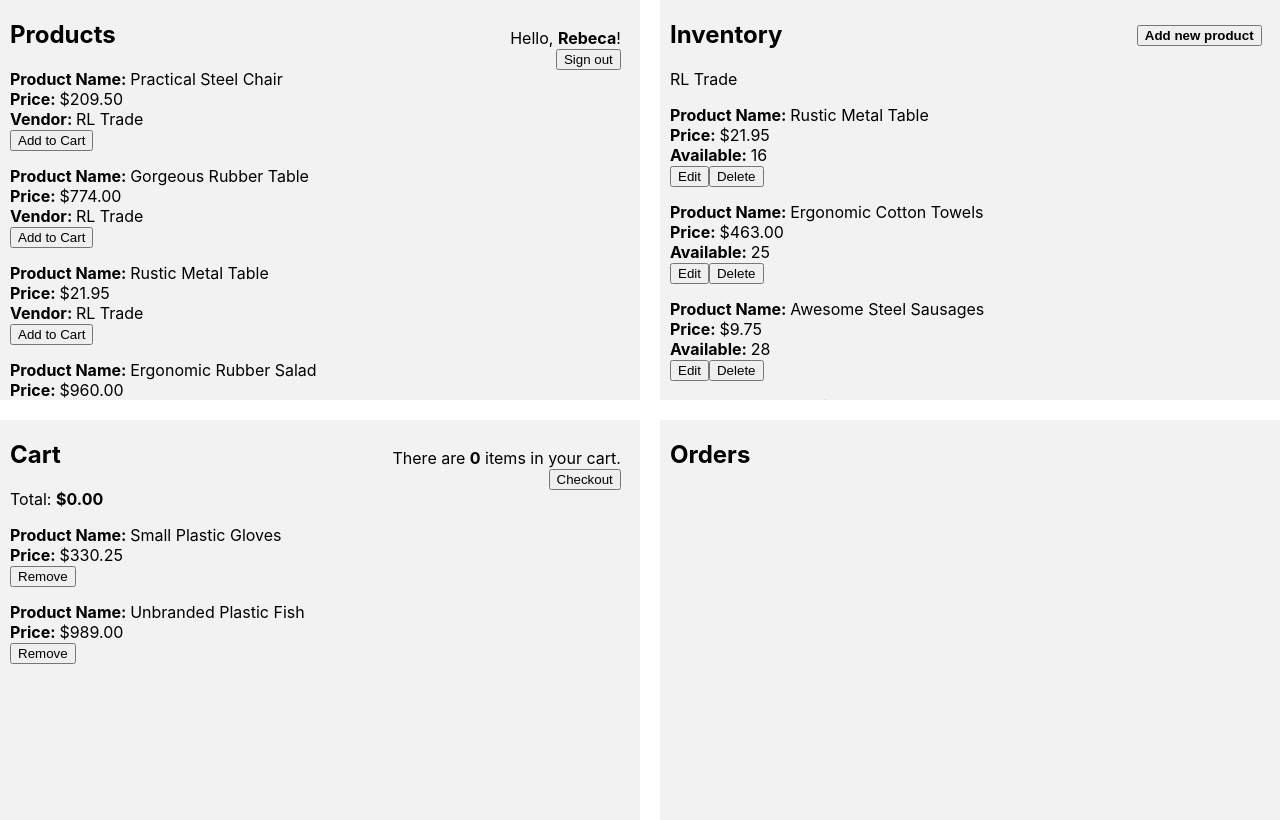
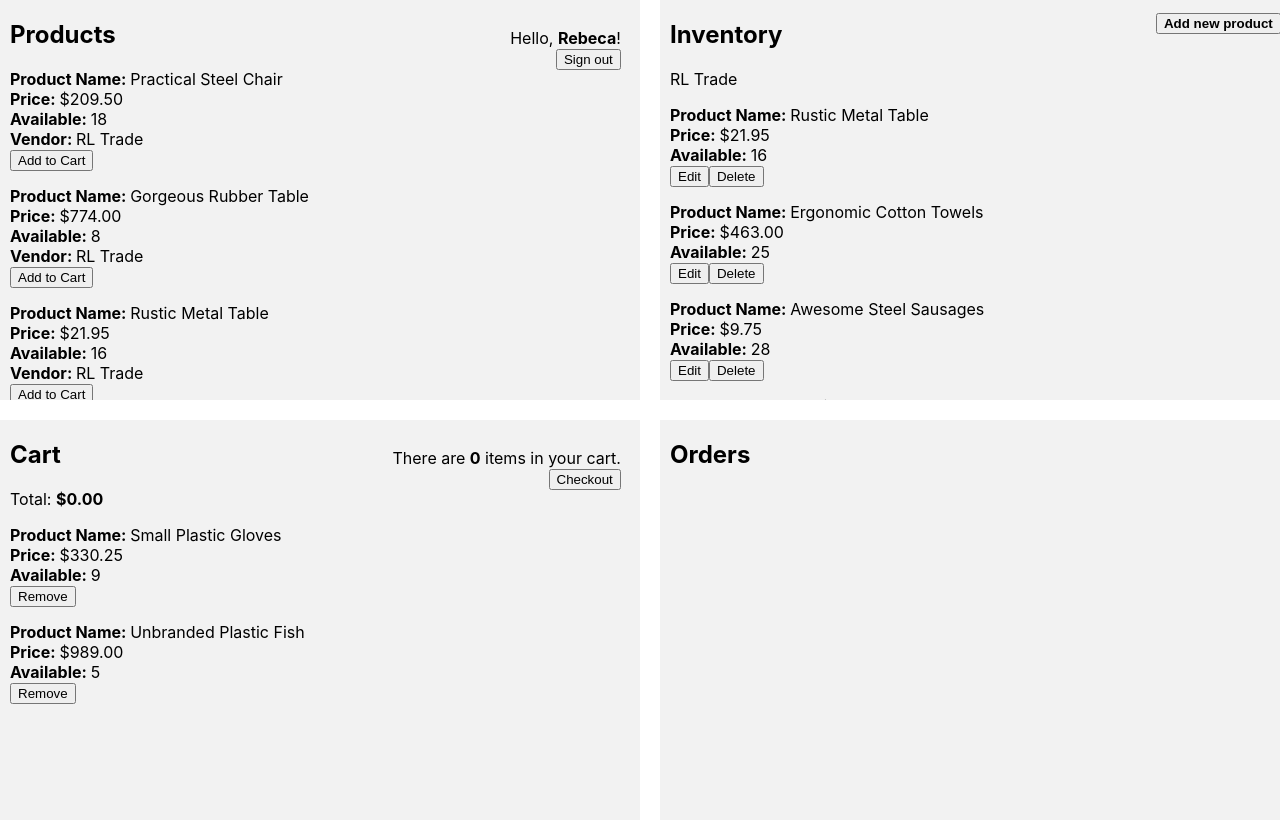
Before and after one commit to KeelerBe/redux-cart, a React (Create React App) app: page / in a window 1280 px wide. Built offline with nearby package versions, Linux system fonts and the light colour scheme.

Commit message:
Refactor Inventory

```diff
--- a/src/components/CartComponents.js
+++ /dev/null
@@ -1,16 +0,0 @@
-import React from 'react'
-
-export const renderTotal = (total) => (
-	<p>
-		Total: <b>{total || '$0.00'}</b>
-	</p>
-)
-
-export const renderCartSummary = (numOfItems) => (
-	<section>
-		<p>
-			There are <b>{numOfItems || 0}</b> items in your cart.
-		</p>
-		<button>Checkout</button>
-	</section>
-)
--- a/src/components/Inventory.js
+++ /dev/null
@@ -1,37 +0,0 @@
-import React, { Component } from 'react'
-import PropTypes from 'prop-types'
-import ProductFormModal from './ProductFormModal'
-
-class Inventory extends Component {
-	state = { showModal: false }
-
-	toggleModal = () => {
-		this.setState({ showModal: !this.state.showModal })
-	}
-
-	render() {
-		const { vendorName, children } = this.props
-		return (
-			<div id="inventory">
-				<h2>Inventory</h2>
-				<p>{vendorName}</p>
-				<section>
-					<button onClick={this.toggleModal}>
-						<b>Add new product</b>
-					</button>
-					{this.state.showModal && (
-						<ProductFormModal onCancelClick={this.toggleModal} />
-					)}
-				</section>
-				{children}
-			</div>
-		)
-	}
-}
-
-Inventory.propTypes = {
-	children: PropTypes.node,
-	vendorName: PropTypes.string.isRequired
-}
-
-export default Inventory
--- a/src/components/InventoryItem.js
+++ /dev/null
@@ -1,27 +0,0 @@
-import React from 'react'
-import PropTypes from 'prop-types'
-import Product from './Product'
-
-const InventoryItem = ({ product }) => (
-	<div>
-		<Product
-			productName={product.productName}
-			price={product.price}
-			available={product.available}
-		/>
-		<div>
-			<button>Edit</button>
-			<button>Delete</button>
-		</div>
-	</div>
-)
-
-InventoryItem.propTypes = {
-	product: PropTypes.shape({
-		productName: PropTypes.string.isRequired,
-		price: PropTypes.number.isRequired,
-		available: PropTypes.number.isRequired
-	})
-}
-
-export default InventoryItem
--- a/src/components/ProductComponents.js
+++ /dev/null
@@ -1,10 +0,0 @@
-import React from 'react'
-
-export const renderGreeting = (userName) => (
-	<section>
-		<p>
-			Hello, <b>{userName || 'user'}</b>!
-		</p>
-		<button>{userName ? 'Sign out' : 'Sign in'}</button>
-	</section>
-)
--- a/src/components/ProductItem.js
+++ b/src/components/ProductItem.js
@@ -9,13 +9,13 @@ const ProductItem = ({ product, actions }) => (
 			price={product.price}
 			vendorName={product.vendorName}
 			quantity={product.quantity}
+			available={product.available}
 		/>
 		{actions.map((action) => (
 			<button key={action.label} onClick={action.onClick}>
 				{action.label}
 			</button>
 		))}
-		{/* {console.log(actions.map((action) => action.label))} */}
 	</div>
 )
 
--- /dev/null
+++ b/src/components/Sections.js
@@ -0,0 +1,43 @@
+import React from 'react'
+import ProductFormModal from './ProductFormModal'
+
+export const renderGreeting = (userName) => (
+	<section>
+		<p>
+			Hello, <b>{userName || 'user'}</b>!
+		</p>
+		<button>{userName ? 'Sign out' : 'Sign in'}</button>
+	</section>
+)
+
+export const renderCartSummary = (numOfItems) => (
+	<section>
+		<p>
+			There are <b>{numOfItems || 0}</b> items in your cart.
+		</p>
+		<button>Checkout</button>
+	</section>
+)
+
+class AddNewProductButton extends React.Component {
+  state = { showModal: false }
+
+	toggleModal = () => {
+		this.setState({ showModal: !this.state.showModal })
+  }
+
+  render() {
+    return (
+      <section>
+        <button onClick={this.toggleModal}>
+          <b>Add new product</b>
+        </button>
+        {this.state.showModal && (
+          <ProductFormModal onCancelClick={this.toggleModal} />
+        )}
+      </section>
+    )
+  }
+}
+
+export const renderButton = () => <AddNewProductButton/>
--- /dev/null
+++ b/src/components/Subheadings.js
@@ -0,0 +1,9 @@
+import React from 'react'
+
+export const renderTotal = (total) => (
+	<p>
+		Total: <b>{total || '$0.00'}</b>
+	</p>
+)
+
+export const renderCompanyName = (vendorName) => <p>{vendorName}</p>
--- a/src/containers/CartContainer.js
+++ b/src/containers/CartContainer.js
@@ -1,6 +1,7 @@
 import React from 'react'
 import PropTypes from 'prop-types'
-import { renderCartSummary, renderTotal } from '../components/CartComponents'
+import { renderCartSummary } from '../components/Sections'
+import { renderTotal } from '../components/Subheadings'
 import ProductsList from '../components/ProductsList'
 import ProductItem from '../components/ProductItem'
 
--- a/src/containers/InventoryContainer.js
+++ b/src/containers/InventoryContainer.js
@@ -1,14 +1,22 @@
 import React from 'react'
 import PropTypes from 'prop-types'
-import Inventory from '../components/Inventory'
-import InventoryItem from '../components/InventoryItem'
+import { renderButton } from '../components/Sections'
+import { renderCompanyName } from '../components/Subheadings'
+import ProductsList from '../components/ProductsList'
+import ProductItem from '../components/ProductItem'
 
-const InventoryContainer = ({ products, vendorName }) => (
-	<Inventory vendorName={vendorName}>
+const InventoryContainer = ({ products, vendorName, onEditClick, onDeleteClick }) => (
+	<ProductsList title="Inventory" subheading={renderCompanyName(vendorName)} section={renderButton()}>
 		{products.map((product) => (
-			<InventoryItem key={product.productId} product={product} />
+			<ProductItem
+				key={product.productId}
+				product={product}
+				actions={[
+					{ label: "Edit", onClick: onEditClick },
+					{ label: "Delete", onClick: onDeleteClick }
+				]} />
 		))}
-	</Inventory>
+	</ProductsList>
 )
 
 InventoryContainer.propTypes = {
--- a/src/containers/ProductsContainer.js
+++ b/src/containers/ProductsContainer.js
@@ -3,9 +3,9 @@ import PropTypes from 'prop-types'
 import { connect } from 'react-redux'
 import { getStoreProducts } from '../reducers'
 import { getCurrentUserName } from '../reducers/users'
+import { renderGreeting } from '../components/Sections'
 import ProductsList from '../components/ProductsList'
 import ProductItem from '../components/ProductItem'
-import { renderGreeting } from '../components/ProductComponents'
 
 const ProductsContainer = ({ products, userName, onClick }) => (
 	<div>
```
Also changed, not shown: src/components/CartItem.js (deleted, +0 -24 lines).
